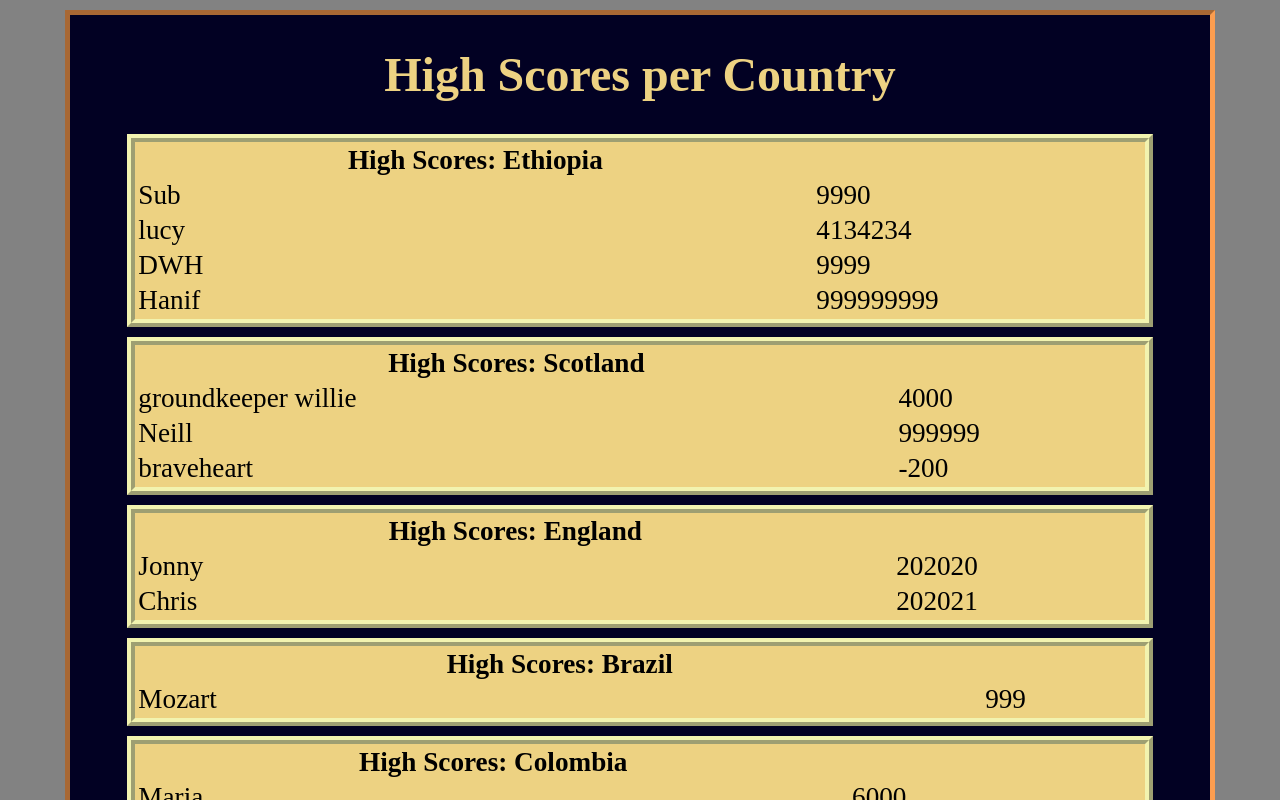
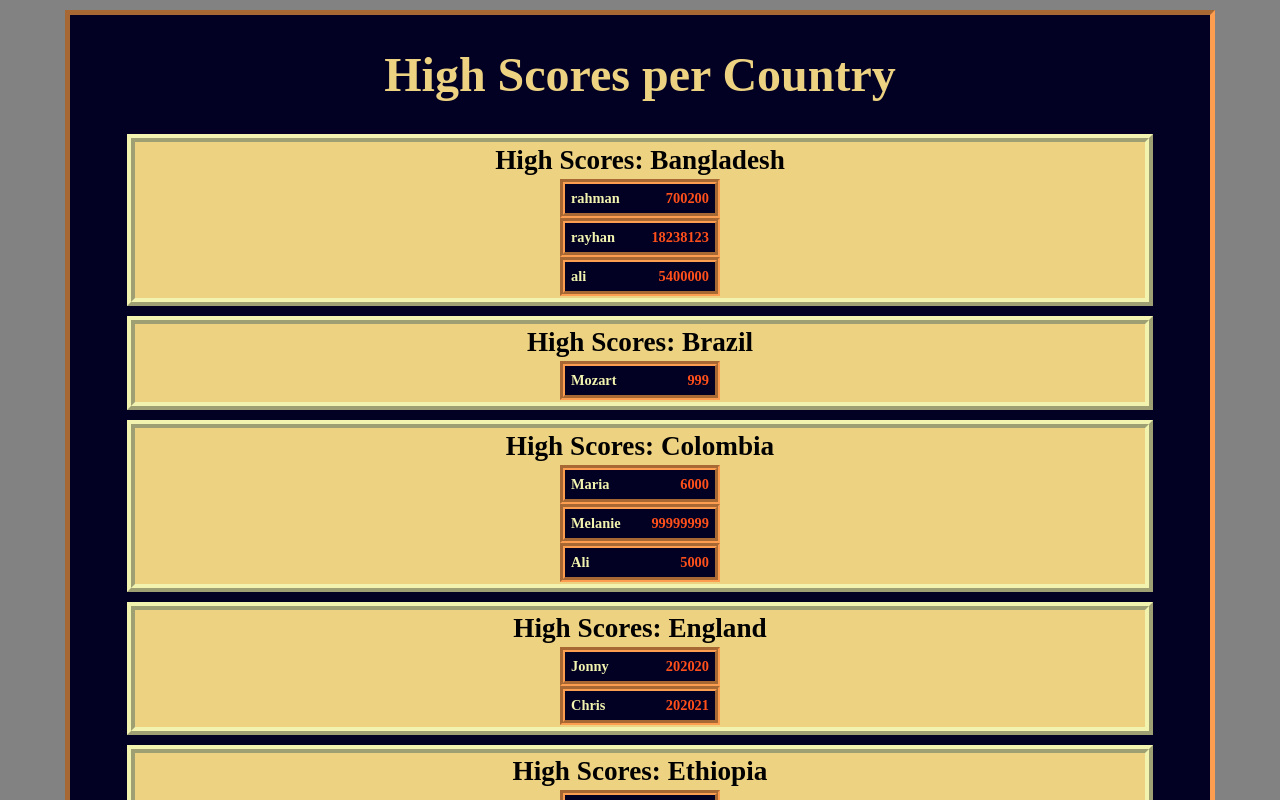
Before and after one commit to hachi-ops/cyf_react_challenges, a React (Create React App) app: page / in a window 1280 px wide. Shown: the top 800 px of the page. Built offline with nearby package versions, Linux system fonts and the light colour scheme; a web font is replaced by a local one.

Commit message:
Revert "update"
This reverts commit 124e9fa281d33df1bc2ceb2d7a32f7b02e8758cd.

```diff
--- a/src/App.js
+++ b/src/App.js
@@ -7,7 +7,9 @@ function App() {
   return (
     <div className="container">
       <h1>High Scores per Country</h1>
-      {scores.map((country, index) => {
+      {scores
+      .sort((a, b) => a.name.localeCompare(b.name))
+      .map((country, index) => {
           return (
             <HighScoreTable
               key={index}
--- a/src/HighScoreTable.js
+++ b/src/HighScoreTable.js
@@ -1,3 +1,4 @@
+
 import React from "react";
 import PlayerScore from "./PlayerScore";
 
--- a/src/PlayerScore.js
+++ b/src/PlayerScore.js
@@ -1,13 +1,12 @@
+
 import React from "react";
-
 
 const PlayerScore = (props) => {
   return (
-      <tr className="tableRow">
-        <td>{props.name}</td>
-        <td>{props.score}</td>
+      <tr className="table-row">
+        <td className="name">{props.name}</td>
+        <td><span className="score">{props.score}</span></td>
       </tr>
-
   );
 };
 
```
